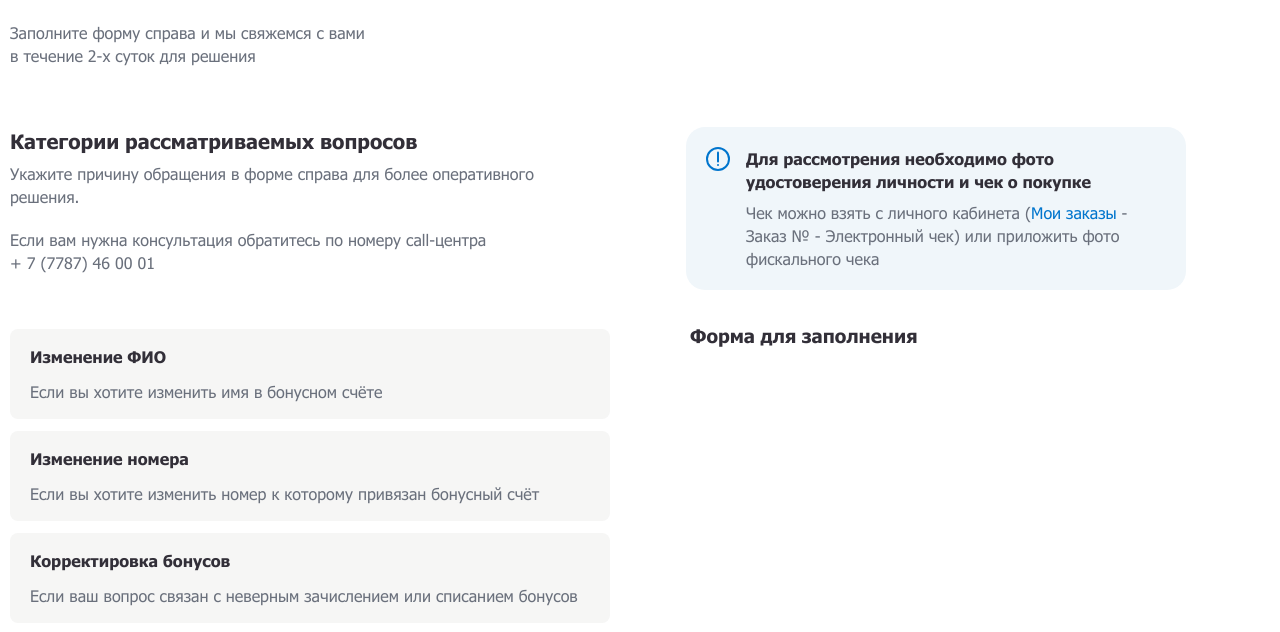
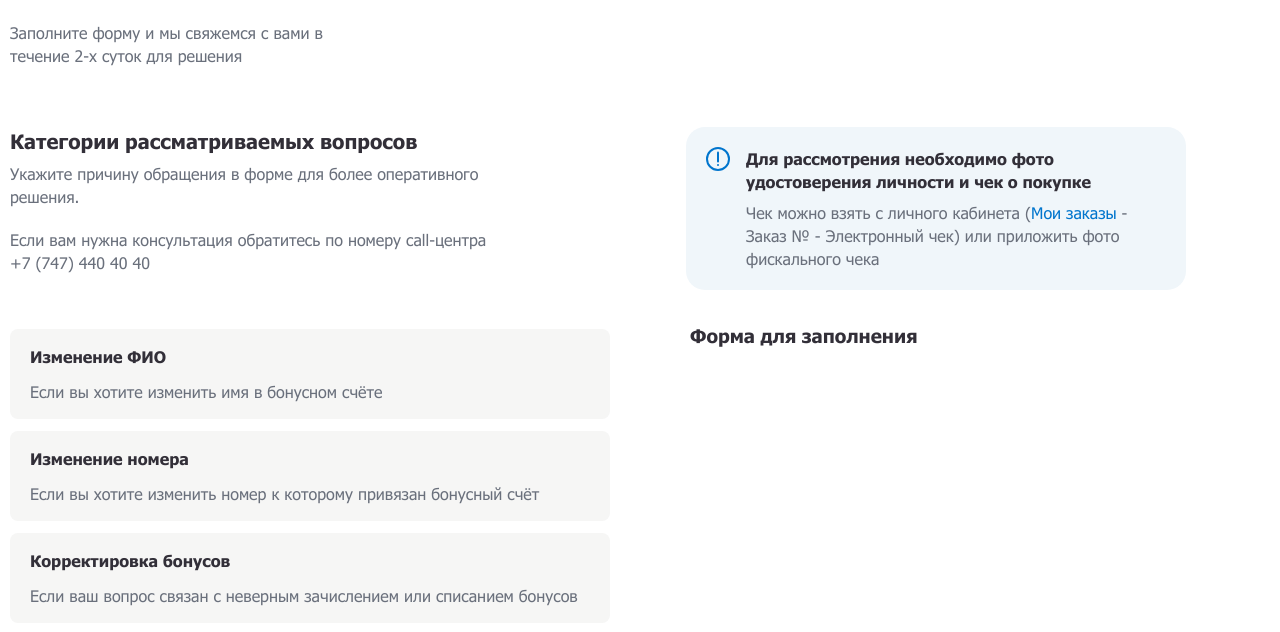
Before and after one commit to rakhatyeskenov/bonus_handling_page_mechta, a plain HTML site: page index.html in a window 1280 px wide. Shown: the part 152-784 px from the top of the page. Drawn offline with Linux system fonts and the light colour scheme.

Commit message:
info changed

```diff
--- a/index.html
+++ b/index.html
@@ -59,7 +59,7 @@
             <span class="title__desktop">Обращения по бонусам</span>
             <span class="title__mobile">Связь с поддержкой</span>
           </h1>
-          <p>Заполните форму справа и мы свяжемся с вами в течение 2-х суток для решения</p>
+          <p>Заполните форму и мы свяжемся с вами в течение 2-х суток для решения</p>
           <div class="bonuses__mobnote note">
             <p class="note__main">Для рассмотрения необходимо фото удостоверения личности и чек о покупке</p>
             <p class="note__desc">Чек можно взять с личного кабинета (<a href="https://www.mechta.kz/cabinet/orders/" style="color:#0075CD" target="_blank">Мои заказы</a> - Заказ № -
@@ -71,10 +71,10 @@
       <div class="bonuses__main container">
         <div class="bonuses__categories">
           <h2>Категории рассматриваемых вопросов</h2>
-          <p>Укажите причину обращения в форме справа для более оперативного решения.</p>
+          <p>Укажите причину обращения в форме для более оперативного решения.</p>
           <p>
             Если вам нужна консультация обратитесь по номеру call-центра
-            <a class="bonuses__phone" href="tel:+77787460001">+ 7 (7787) 46 00 01</a>
+            <a class="bonuses__phone" href="tel:+77787460001">+7 (747) 440 40 40</a>
           </p>
           <a class="alink" href="#goto" style="color: #322F38;">
           <ul class="bonuses__categories categories">
```
Also changed, not shown: 1 other file.
